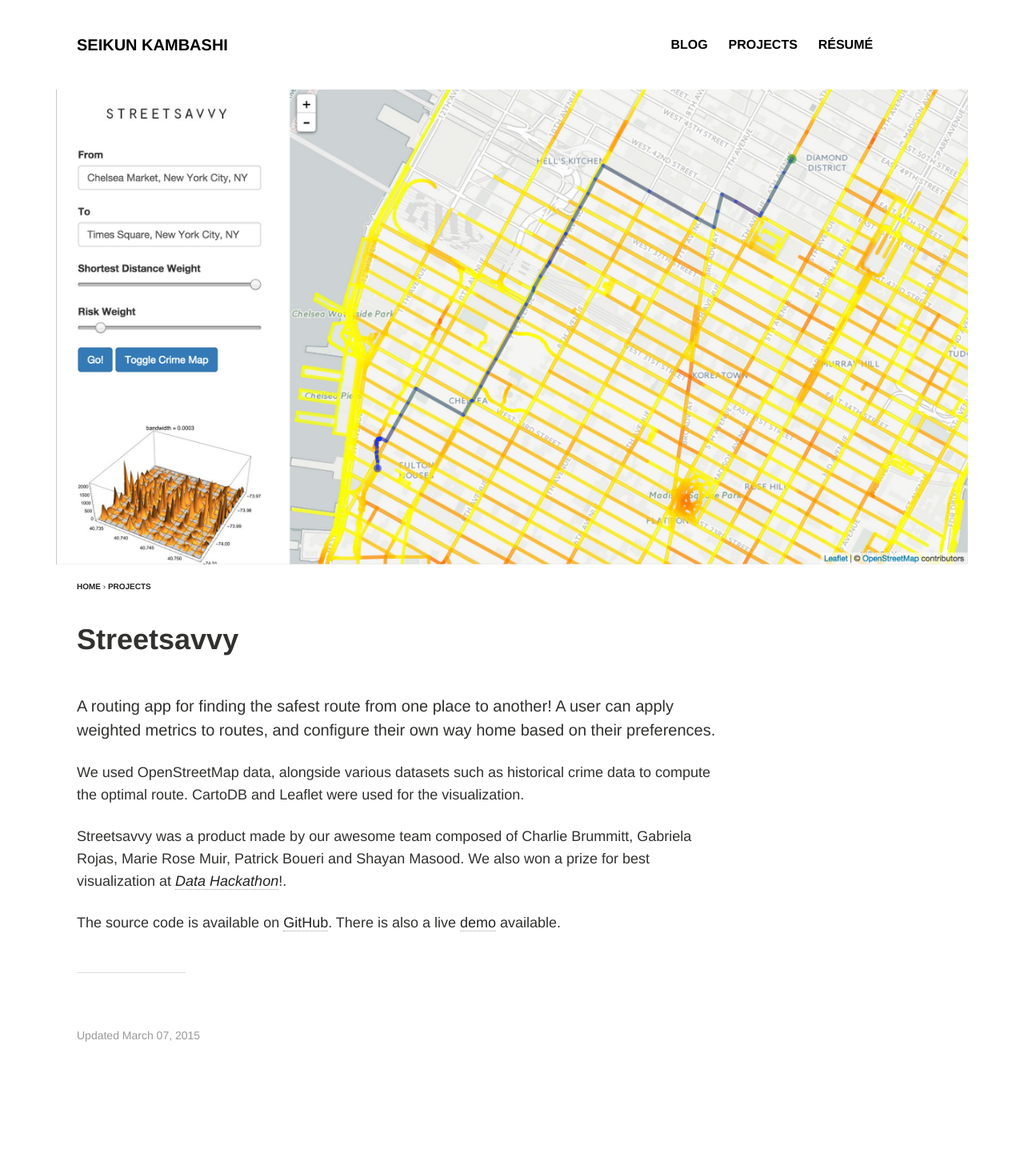
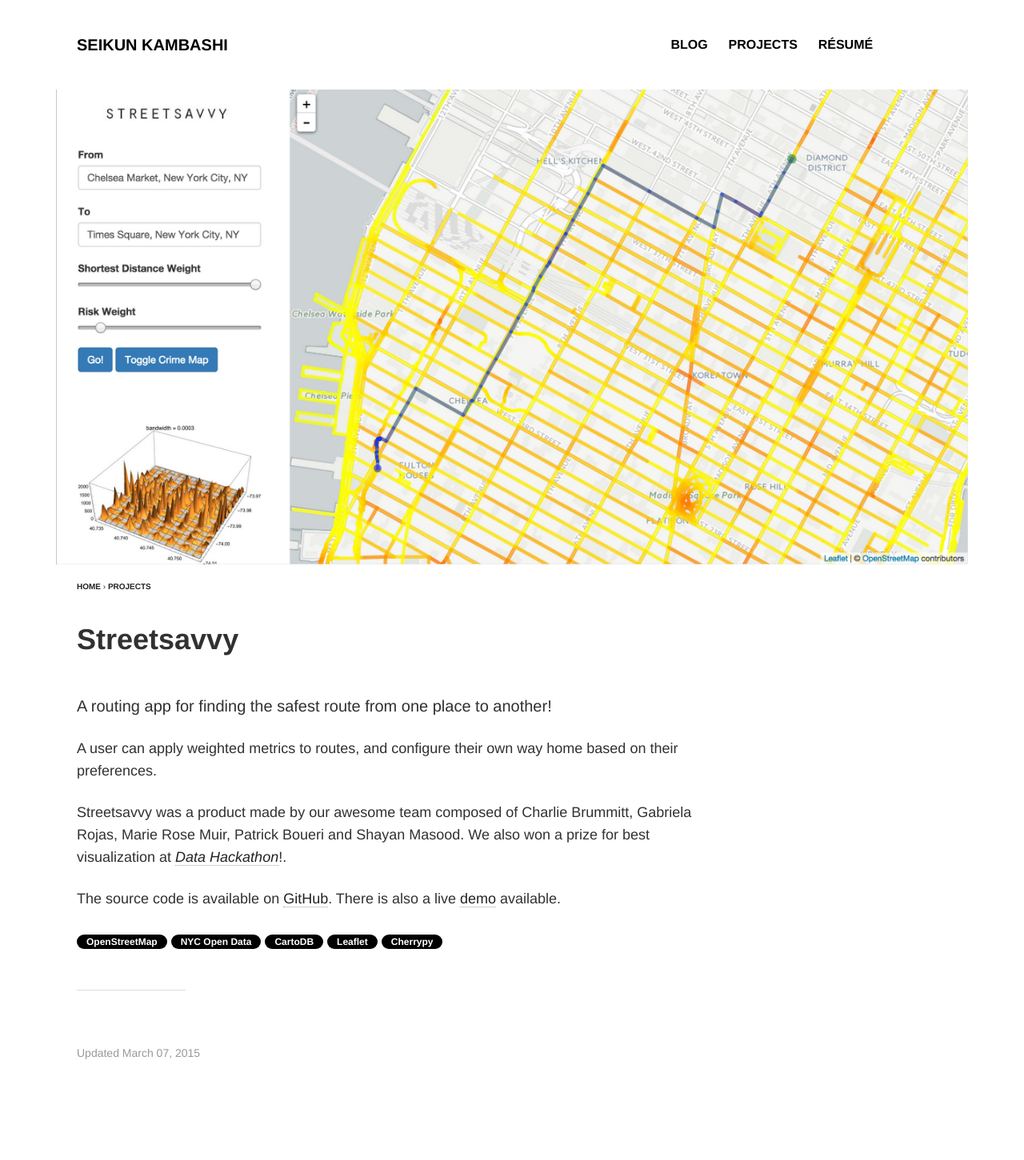
Before and after one commit to skambashi/skambashi.github.io, a Jekyll site: the page built from _posts/projects/2015-03-07-streetsavvy.md, in a window 1280 px wide. Shown: the whole page at 80% size. Built offline with Jekyll 4.4.1, drawn with Linux system fonts in a browser that asks for light colours; before the commit the page ends 1429 px from its top, so only the background shows below that.

```diff
--- a/_posts/projects/2015-03-07-streetsavvy.md
+++ b/_posts/projects/2015-03-07-streetsavvy.md
@@ -14,11 +14,24 @@ date: 2015-03-07
 ---
 
 A routing app for finding the safest route from one place to another!
+
 A user can apply weighted metrics to routes, and configure their own way home based on their preferences.
-
-We used OpenStreetMap data, alongside various datasets such as historical crime data to compute the optimal route. CartoDB and Leaflet were used for the visualization.
 
 Streetsavvy was a product made by our awesome team composed of Charlie Brummitt, Gabriela Rojas, Marie Rose Muir, Patrick Boueri and Shayan Masood. We also won a prize for best visualization at _[Data Hackathon](http://datahackathon2015.splashthat.com/){:target="_blank"}_!.
 
 The source code is available on [GitHub](https://github.com/safewalknyc){:target="_blank"}.
 There is also a live [demo](http://54.175.21.94:8000/){:target="_blank"} available.
+
+<span class="badge">OpenStreetMap</span>
+<span class="badge">NYC Open Data</span>
+<span class="badge">CartoDB</span>
+<span class="badge">Leaflet</span>
+<span class="badge">Cherrypy</span>
+<!--- <div class="badges">
+	<span class="badge">1</span>
+	<span class="badge inverse">2</span>
+	<span class="badge info">3</span>
+	<span class="badge warning">4</span>
+	<span class="badge danger">5</span>
+	<span class="badge success">6</span>
+</div> -->
```
Also changed, not shown: _layouts/home.html (+15 -11 lines), _posts/projects/2013-10-06-ultimate-tic-tac-toe.md (+2 -0 lines), _posts/projects/2013-11-09-uwallet.md (+3 -2 lines), _posts/projects/2015-02-14-twit2gif.md (+4 -0 lines), _posts/projects/2015-05-31-sushi-ninja.md (added, +23 -0 lines), images/projects_sushi_ninja_feature.gif (added), images/projects_sushi_ninja_teaser.gif (added).
